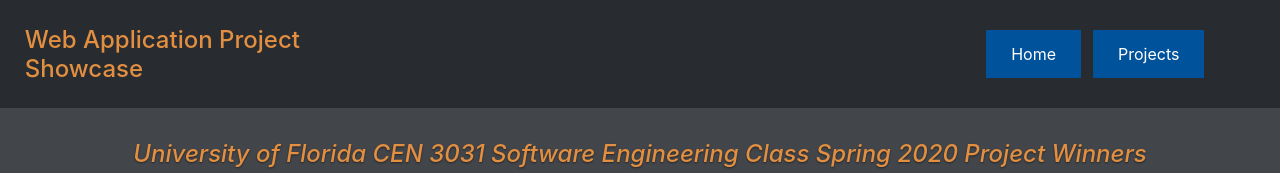
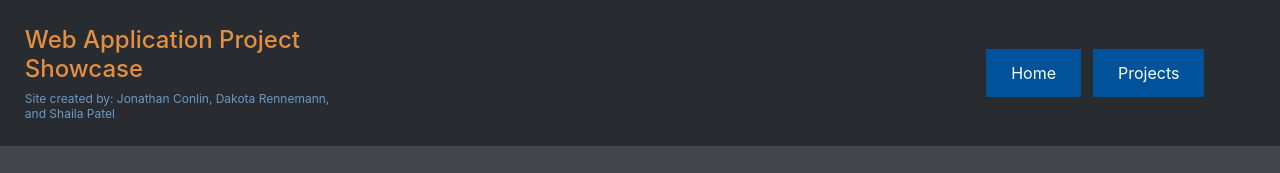
Before and after one commit to CEN3031-Spring2020/project-showcase, a React (Create React App) app: page /Home in a window 1280 px wide. Shown: the top 173 px of the page. Built offline with nearby package versions, Linux system fonts and the light colour scheme.

Commit message:
added authors

```diff
--- a/package.json
+++ b/package.json
@@ -3,6 +3,11 @@
   "name": "client",
   "version": "0.1.0",
   "private": true,
+  "authors": [
+    "Jonathan Conlin",
+    "Dakota Rennemann",
+    "Shaila Patel"
+  ],
   "dependencies": {
     "@testing-library/jest-dom": "^4.2.4",
     "@testing-library/react": "^9.3.2",
--- a/src/components/Navbar/Navbar.js
+++ b/src/components/Navbar/Navbar.js
@@ -68,6 +68,11 @@
                 <span style={{fontSize: '24px', color: scheme.navbarTextColor}}>
                 Web Application Project Showcase
                 </span>
+                <div className='flex flex-wrap w-full font-normal pt-2 pb-0 m-0'>
+                     <span style={{fontSize: '12px', color: scheme.teamNameColor}}>
+                        Site created by: Jonathan Conlin, Dakota Rennemann, and Shaila Patel
+                     </span>
+                </div>
             </div>
 
             {/* Page Links */}
```
